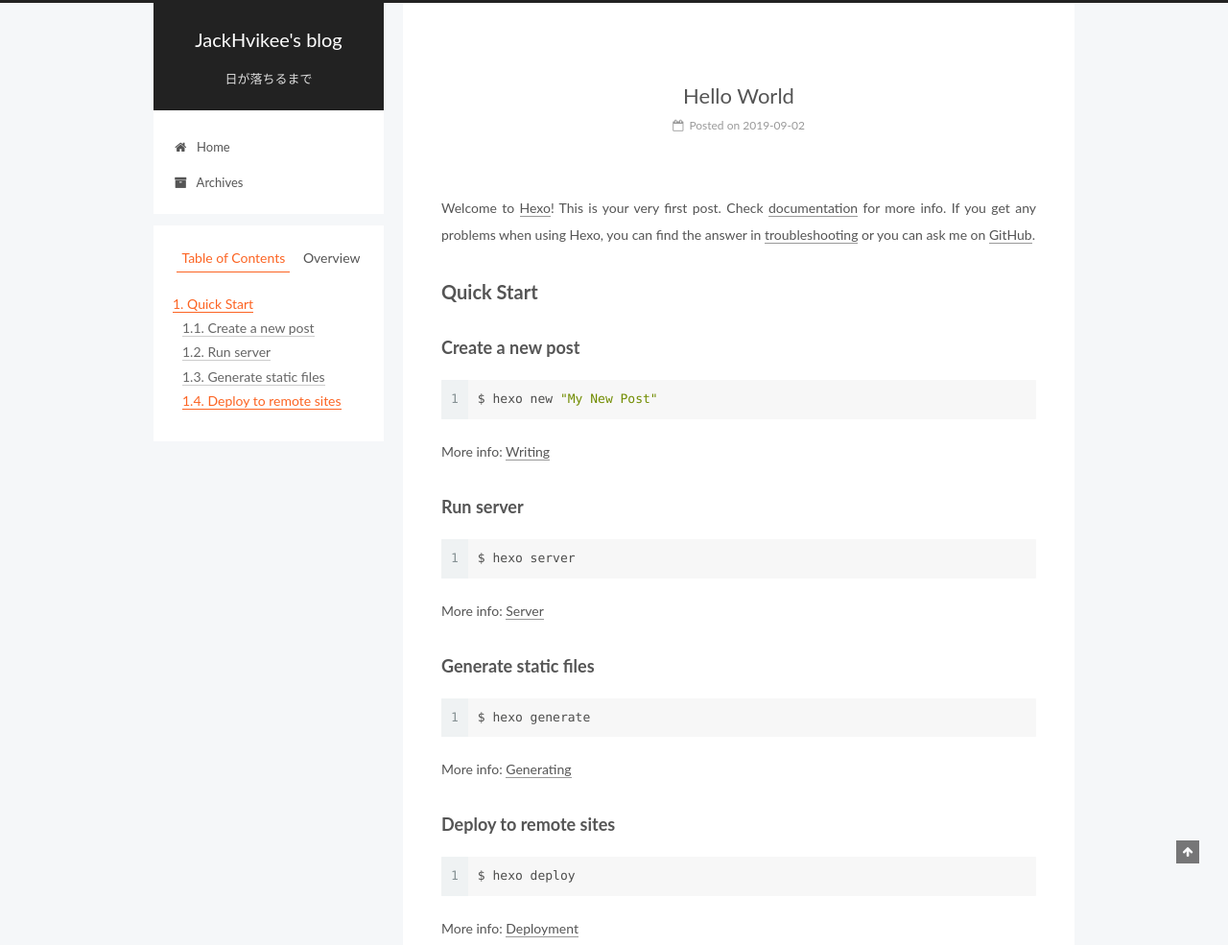
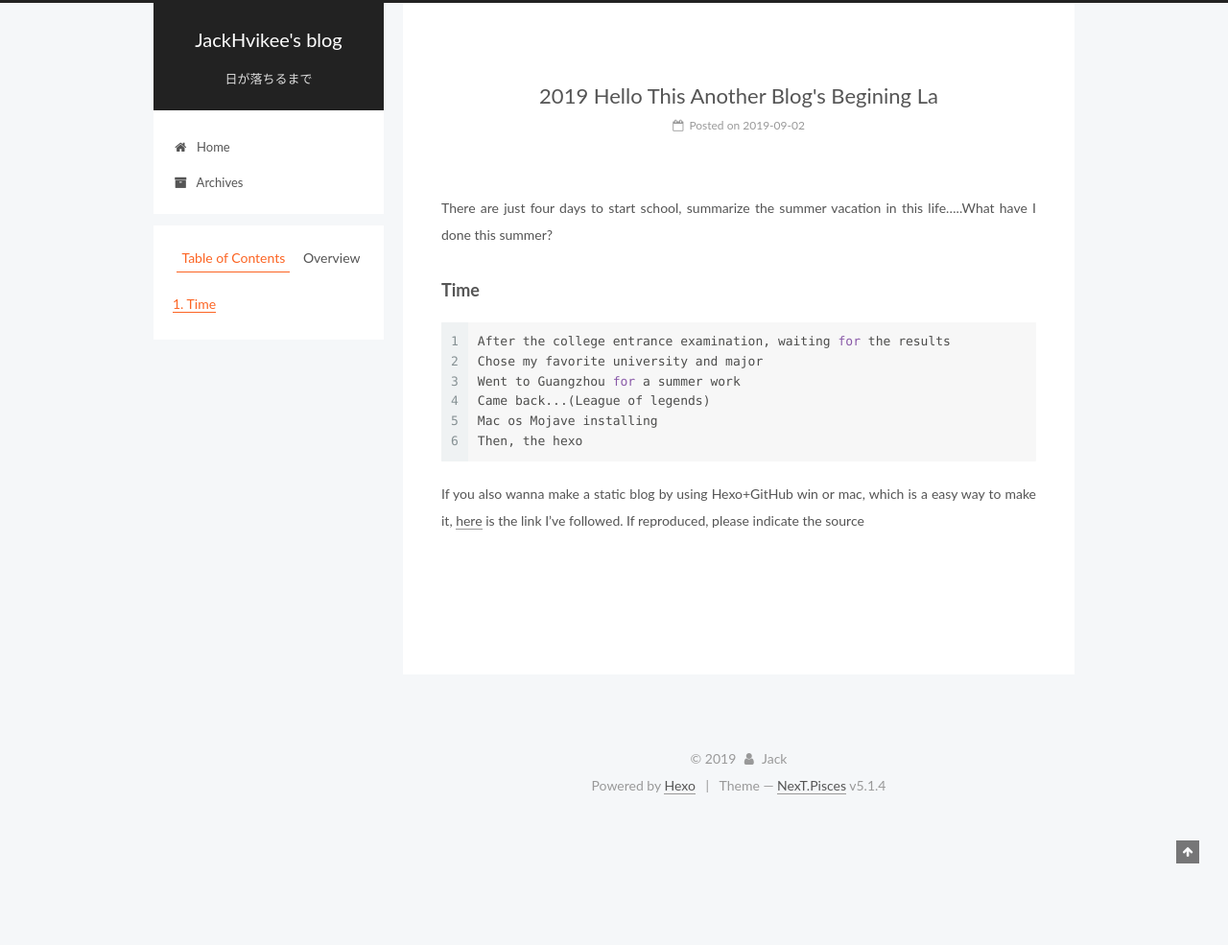
Before and after one commit to JackHvikee/JackHvikee.github.io, a plain HTML site: page 2019/09/02/hello-world/index.html in a window 1280 px wide. Shown: the top 985 px of the page at 96% size. After the commit the page ends 853 px from the top, so only its background shows below. Drawn offline with Linux system fonts and the light colour scheme.

Commit message:
Site updated: 2019-09-02 23:08:39

```diff
--- a/2019/09/02/hello-world/index.html
+++ b/2019/09/02/hello-world/index.html
@@ -79,17 +79,17 @@
 
 
 
-<meta name="description" content="Welcome to Hexo! This is your very first post. Check documentation for more info. If you get any problems when using Hexo, you can find the answer in troubleshooting or you can ask me on GitHub. Quick">
+<meta name="description" content="There are just  four days to start school, summarize the summer vacation in this life…..What have I done this summer?  Time123456After the college entrance examination, waiting for the resultsChose my">
 <meta property="og:type" content="article">
-<meta property="og:title" content="Hello World">
+<meta property="og:title" content="2019 Hello This Another Blog&#39;s Begining La">
 <meta property="og:url" content="http://yoursite.com/2019/09/02/hello-world/index.html">
 <meta property="og:site_name" content="JackHvikee&#39;s blog">
-<meta property="og:description" content="Welcome to Hexo! This is your very first post. Check documentation for more info. If you get any problems when using Hexo, you can find the answer in troubleshooting or you can ask me on GitHub. Quick">
+<meta property="og:description" content="There are just  four days to start school, summarize the summer vacation in this life…..What have I done this summer?  Time123456After the college entrance examination, waiting for the resultsChose my">
 <meta property="og:locale" content="en">
-<meta property="og:updated_time" content="2019-09-02T13:40:45.920Z">
+<meta property="og:updated_time" content="2019-09-02T15:08:21.843Z">
 <meta name="twitter:card" content="summary">
-<meta name="twitter:title" content="Hello World">
-<meta name="twitter:description" content="Welcome to Hexo! This is your very first post. Check documentation for more info. If you get any problems when using Hexo, you can find the answer in troubleshooting or you can ask me on GitHub. Quick">
+<meta name="twitter:title" content="2019 Hello This Another Blog&#39;s Begining La">
+<meta name="twitter:description" content="There are just  four days to start school, summarize the summer vacation in this life…..What have I done this summer?  Time123456After the college entrance examination, waiting for the resultsChose my">
 
 
 
@@ -125,7 +125,7 @@
 
 
 
-  <title>Hello World | JackHvikee's blog</title>
+  <title>2019 Hello This Another Blog's Begining La | JackHvikee's blog</title>
 
 
 
@@ -249,7 +249,7 @@
 
 
 
-          <h1 class="post-title" itemprop="name headline">Hello World</h1>
+          <h1 class="post-title" itemprop="name headline">2019 Hello This Another Blog's Begining La</h1>
 
 
         <div class="post-meta">
@@ -299,19 +299,10 @@
 
 
 
-        <p>Welcome to <a href="https://hexo.io/" target="_blank" rel="noopener">Hexo</a>! This is your very first post. Check <a href="https://hexo.io/docs/" target="_blank" rel="noopener">documentation</a> for more info. If you get any problems when using Hexo, you can find the answer in <a href="https://hexo.io/docs/troubleshooting.html" target="_blank" rel="noopener">troubleshooting</a> or you can ask me on <a href="https://github.com/hexojs/hexo/issues" target="_blank" rel="noopener">GitHub</a>.</p>
-<h2 id="Quick-Start"><a href="#Quick-Start" class="headerlink" title="Quick Start"></a>Quick Start</h2><h3 id="Create-a-new-post"><a href="#Create-a-new-post" class="headerlink" title="Create a new post"></a>Create a new post</h3><figure class="highlight bash"><table><tr><td class="gutter"><pre><span class="line">1</span><br></pre></td><td class="code"><pre><span class="line">$ hexo new <span class="string">"My New Post"</span></span><br></pre></td></tr></table></figure>
+        <p>There are just  four days to start school, summarize the summer vacation in this life…..What have I done this summer? </p>
+<h3 id="Time"><a href="#Time" class="headerlink" title="Time"></a>Time</h3><figure class="highlight bash"><table><tr><td class="gutter"><pre><span class="line">1</span><br><span class="line">2</span><br><span class="line">3</span><br><span class="line">4</span><br><span class="line">5</span><br><span class="line">6</span><br></pre></td><td class="code"><pre><span class="line">After the college entrance examination, waiting <span class="keyword">for</span> the results</span><br><span class="line">Chose my favorite university and major</span><br><span class="line">Went to Guangzhou <span class="keyword">for</span> a summer work</span><br><span class="line">Came back...(League of legends)</span><br><span class="line">Mac os Mojave installing</span><br><span class="line">Then, the hexo</span><br></pre></td></tr></table></figure>
 
-<p>More info: <a href="https://hexo.io/docs/writing.html" target="_blank" rel="noopener">Writing</a></p>
-<h3 id="Run-server"><a href="#Run-server" class="headerlink" title="Run server"></a>Run server</h3><figure class="highlight bash"><table><tr><td class="gutter"><pre><span class="line">1</span><br></pre></td><td class="code"><pre><span class="line">$ hexo server</span><br></pre></td></tr></table></figure>
-
-<p>More info: <a href="https://hexo.io/docs/server.html" target="_blank" rel="noopener">Server</a></p>
-<h3 id="Generate-static-files"><a href="#Generate-static-files" class="headerlink" title="Generate static files"></a>Generate static files</h3><figure class="highlight bash"><table><tr><td class="gutter"><pre><span class="line">1</span><br></pre></td><td class="code"><pre><span class="line">$ hexo generate</span><br></pre></td></tr></table></figure>
-
-<p>More info: <a href="https://hexo.io/docs/generating.html" target="_blank" rel="noopener">Generating</a></p>
-<h3 id="Deploy-to-remote-sites"><a href="#Deploy-to-remote-sites" class="headerlink" title="Deploy to remote sites"></a>Deploy to remote sites</h3><figure class="highlight bash"><table><tr><td class="gutter"><pre><span class="line">1</span><br></pre></td><td class="code"><pre><span class="line">$ hexo deploy</span><br></pre></td></tr></table></figure>
-
-<p>More info: <a href="https://hexo.io/docs/deployment.html" target="_blank" rel="noopener">Deployment</a></p>
+<p>If you also wanna make a static blog by using Hexo+GitHub win or mac,  which is a easy way to make it,  <a href="https://www.jianshu.com/p/cbf8ba8af532" target="_blank" rel="noopener">here</a> is the link I’ve followed. If reproduced, please indicate the source</p>
 
 
     </div>
@@ -442,7 +433,7 @@
 
 
 
-              <div class="post-toc-content"><ol class="nav"><li class="nav-item nav-level-2"><a class="nav-link" href="#Quick-Start"><span class="nav-number">1.</span> <span class="nav-text">Quick Start</span></a><ol class="nav-child"><li class="nav-item nav-level-3"><a class="nav-link" href="#Create-a-new-post"><span class="nav-number">1.1.</span> <span class="nav-text">Create a new post</span></a></li><li class="nav-item nav-level-3"><a class="nav-link" href="#Run-server"><span class="nav-number">1.2.</span> <span class="nav-text">Run server</span></a></li><li class="nav-item nav-level-3"><a class="nav-link" href="#Generate-static-files"><span class="nav-number">1.3.</span> <span class="nav-text">Generate static files</span></a></li><li class="nav-item nav-level-3"><a class="nav-link" href="#Deploy-to-remote-sites"><span class="nav-number">1.4.</span> <span class="nav-text">Deploy to remote sites</span></a></li></ol></li></ol></div>
+              <div class="post-toc-content"><ol class="nav"><li class="nav-item nav-level-3"><a class="nav-link" href="#Time"><span class="nav-number">1.</span> <span class="nav-text">Time</span></a></li></ol></div>
 
 
           </div>
--- a/css/main.css
+++ b/css/main.css
@@ -1823,7 +1823,7 @@ pre .javascript .function {
   width: 4px;
   height: 4px;
   border-radius: 50%;
-  background: #3ca4ff;
+  background: #954aff;
 }
 .links-of-blogroll {
   font-size: 13px;
```
Also changed, not shown: archives/2019/09/index.html (+1 -1 lines), archives/2019/index.html (+1 -1 lines), archives/index.html (+1 -1 lines), index.html (+4 -13 lines).
